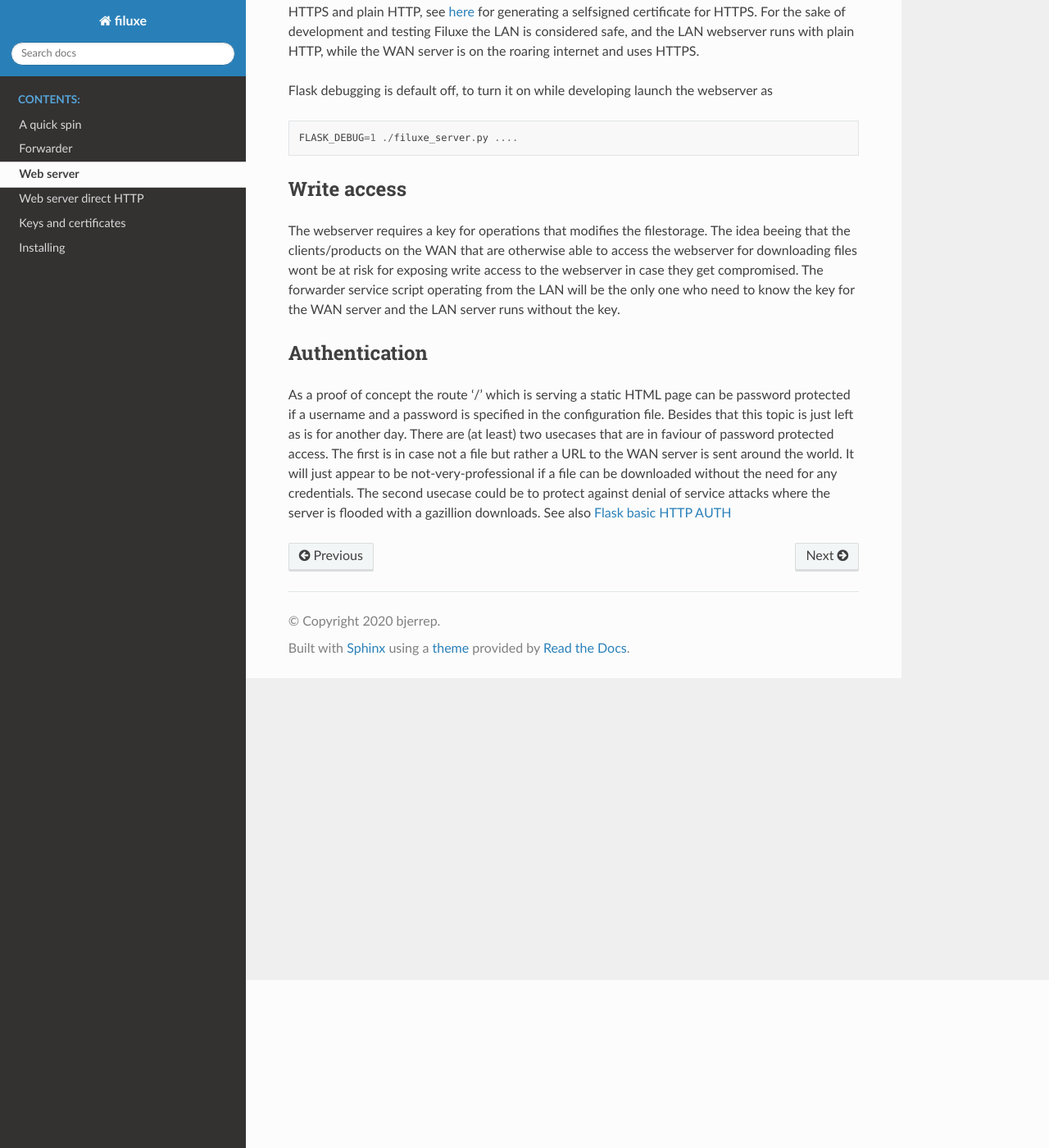
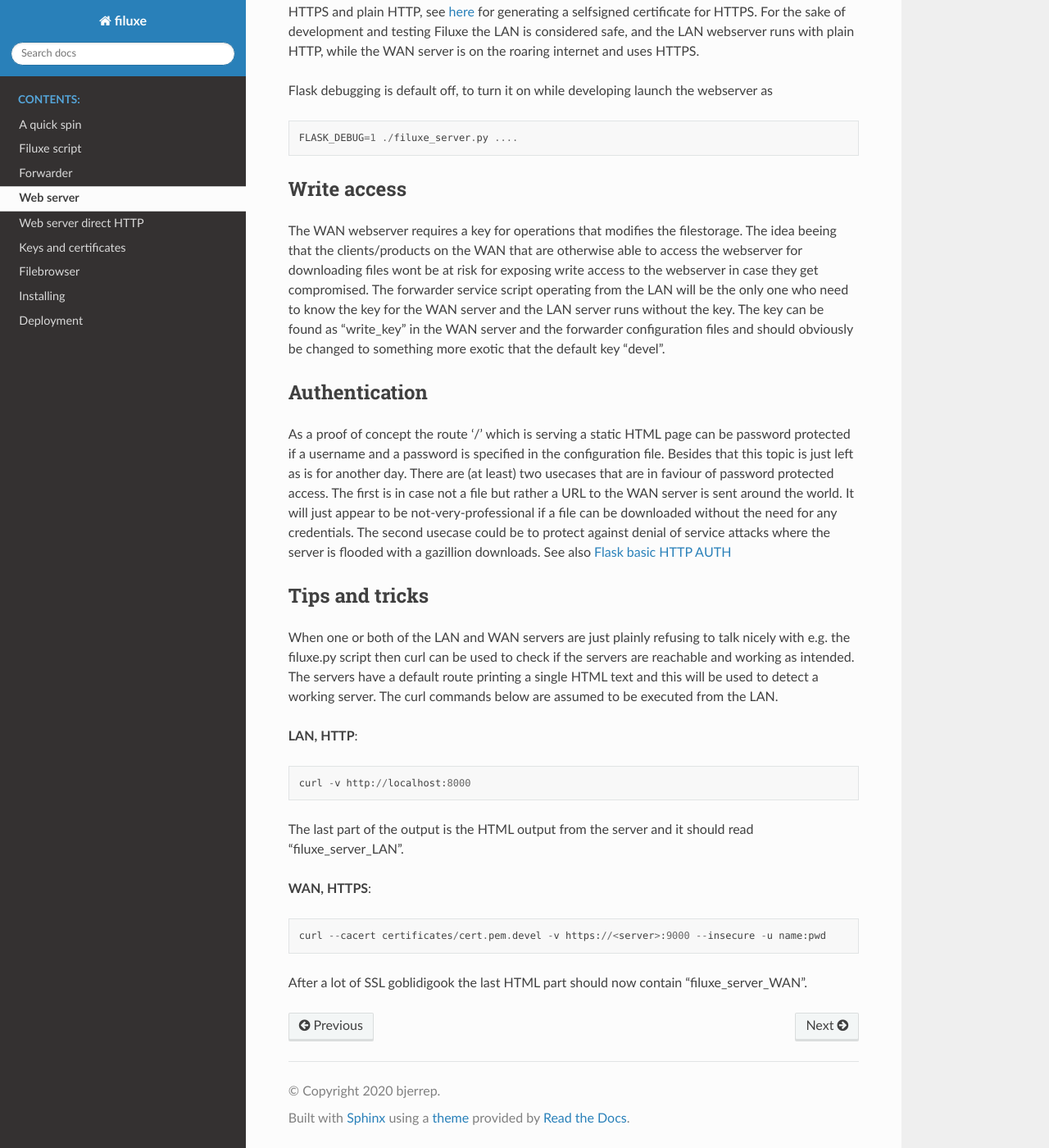
Before and after one commit to bjerrep/filuxe, a Sphinx documentation site: the page built from doc/webserver.rst, in a window 1280 px wide and 1400 px high, scrolled down 205 px. Shown: the whole window at 82% size. Built offline with Sphinx 7.4.7 and the Read the Docs theme 2.0.0, drawn with Linux system fonts in a browser that asks for light colours.

Commit message:
doc revised

```diff
--- a/doc/index.rst
+++ b/doc/index.rst
@@ -8,11 +8,15 @@ Filuxe
    :caption: Contents:
 
    aquickspin
+   filuxe_script
    forwarder
    webserver
    webserver_direct_http
    keysandcertificates
+   filebrowser
    installing
+   deployment
+
 
 Filuxe
 ======
--- a/doc/installing.rst
+++ b/doc/installing.rst
@@ -7,11 +7,15 @@ Installing
 Dependencies
 ============
 
+A couple of python libraries are required. Python version needs to be 3.6+. If installing on ubuntu then 18.04 or above is the best starting point, then the 'python-' part should be 'python3-'.
+
 ::
 
     python-watchdog
     python-flask
     python-flask-httpauth
+
+    ubuntu 18.04 flask-restful (pip)
 
 
 Reading
--- a/doc/rules.rst
+++ /dev/null
@@ -1,2 +0,0 @@
-
-sdf
--- a/doc/webserver.rst
+++ b/doc/webserver.rst
@@ -16,7 +16,7 @@ Flask debugging is default off, to turn it on while developing launch the webser
 Write access
 *************************
 
-The webserver requires a key for operations that modifies the filestorage. The idea beeing that the clients/products on the WAN that are otherwise able to access the webserver for downloading files wont be at risk for exposing write access to the webserver in case they get compromised. The forwarder service script operating from the LAN will be the only one who need to know the key for the WAN server and the LAN server runs without the key.
+The WAN webserver requires a key for operations that modifies the filestorage. The idea beeing that the clients/products on the WAN that are otherwise able to access the webserver for downloading files wont be at risk for exposing write access to the webserver in case they get compromised. The forwarder service script operating from the LAN will be the only one who need to know the key for the WAN server and the LAN server runs without the key. The key can be found as "write_key" in the WAN server and the forwarder configuration files and should obviously be changed to something more exotic that the default key "devel".
 
 
 *************************
@@ -25,3 +25,22 @@ Authentication
 
 As a proof of concept the route '/' which is serving a static HTML page can be password protected if a username and a password is specified in the configuration file. Besides that this topic is just left as is for another day. There are (at least) two usecases that are in faviour of password protected access. The first is in case not a file but rather a URL to the WAN server is sent around the world. It will just appear to be not-very-professional if a file can be downloaded without the need for any credentials. The second usecase could be to protect against denial of service attacks where the server is flooded with a gazillion downloads.
 See also `Flask basic HTTP AUTH <https://flask-httpauth.readthedocs.io/en/latest/>`_
+
+
+*************************
+Tips and tricks
+*************************
+
+When one or both of the LAN and WAN servers are just plainly refusing to talk nicely with e.g. the filuxe.py script then curl can be used to check if the servers are reachable and working as intended. The servers have a default route printing a single HTML text and this will be used to detect a working server. The curl commands below are assumed to be executed from the LAN.
+
+**LAN, HTTP**::
+
+    curl -v http://localhost:8000
+
+The last part of the output is the HTML output from the server and it should read "filuxe_server_LAN".
+
+**WAN, HTTPS**::
+
+    curl --cacert certificates/cert.pem.devel -v https://<server>:9000 --insecure -u name:pwd
+
+After a lot of SSL goblidigook the last HTML part should now contain "filuxe_server_WAN".
```
Also changed, not shown: doc/aquickspin.rst (+6 -3 lines), doc/deployment.rst (added, +36 -0 lines), doc/filebrowser.rst (added, +12 -0 lines), doc/filuxe_script.rst (added, +14 -0 lines), doc/keysandcertificates.rst (+7 -3 lines), doc/images/filebrowser.png (added).
